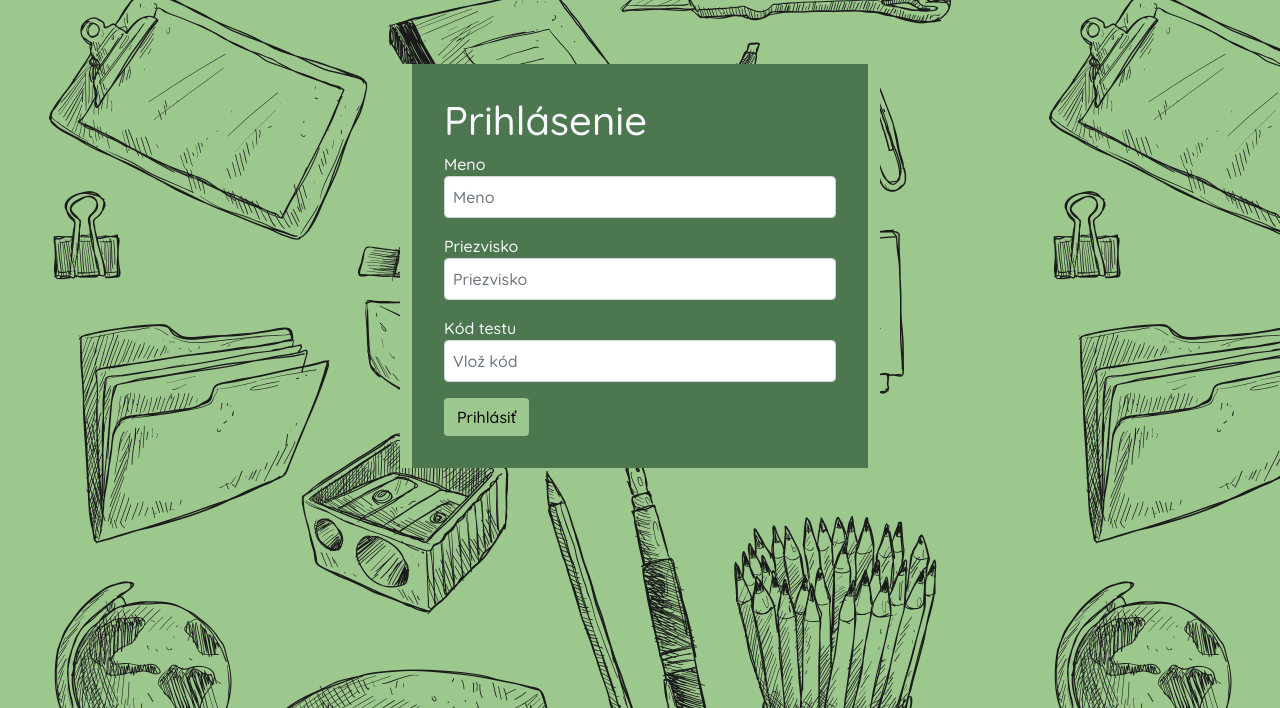
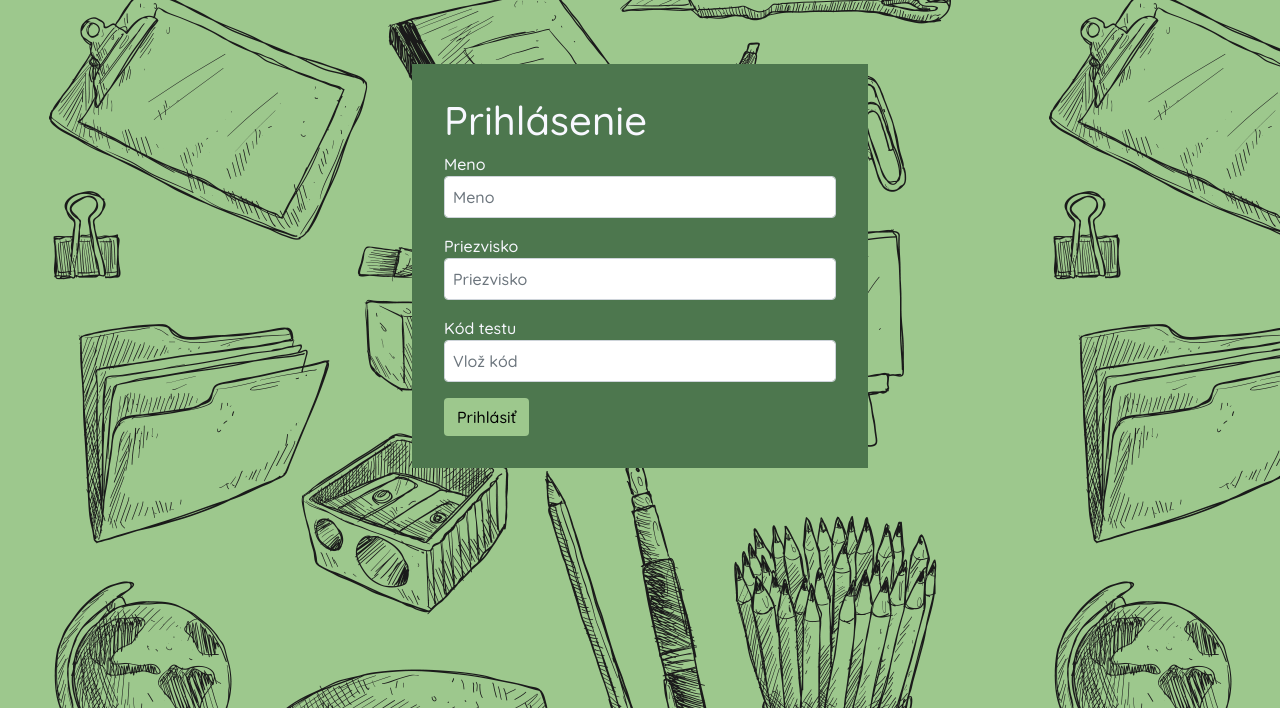
Before and after one commit to marekdrab/webte2, a PHP site: page /loginStudent.php in a window 1280 px wide. Shown: the part 52-760 px from the top of the page. Run offline with PHP 8.4, Linux system fonts and the light colour scheme; some libraries are stand-ins or nearby versions.

Commit message:
fix row background

```diff
--- a/assets/css/style.css
+++ b/assets/css/style.css
@@ -133,10 +133,6 @@ h5, .qrCode{
 
 #tableData_filter, #tableData_length, #tableData_info, #tableData_previous, .sorting{
     color: ghostwhite;
-}
-
-.row{
-    background-color: #9dc88d;
 }
 
 #testInfo{
```
